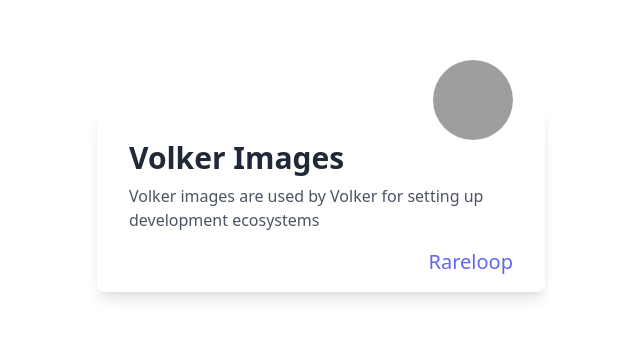
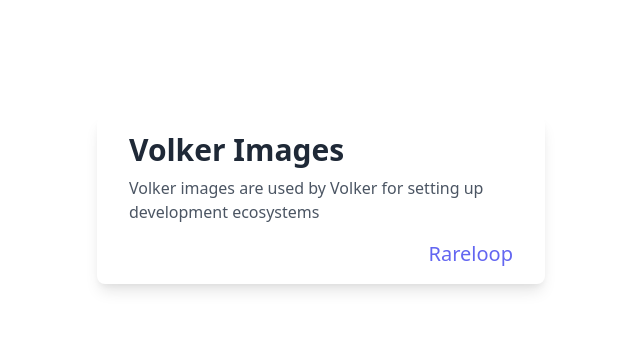
Before and after one commit to Rareloop/volker-images, a plain HTML site: page docs/index.html in a window 1280 px wide. Shown: the part 200-538 px from the top of the page, without its empty margins (319-959 px from the left). Drawn offline with nearby package versions, Linux system fonts and the light colour scheme; grey boxes are pictures that could not be loaded.

Commit message:
Remove image

```diff
--- a/docs/index.html
+++ b/docs/index.html
@@ -7,9 +7,6 @@
     <body>
         <div class="flex items-center justify-center h-screen">
             <div class="max-w-md py-4 px-8 bg-white shadow-lg rounded-lg my-20">
-                <div class="flex justify-center md:justify-end -mt-16">
-                    <img class="w-20 h-20 object-cover rounded-full" src="https://static.thenounproject.com/png/108876-200.png">
-                </div>
                 <div>
                     <h2 class="text-gray-800 text-3xl font-semibold">Volker Images</h2>
                     <p class="mt-2 text-gray-600">
```
